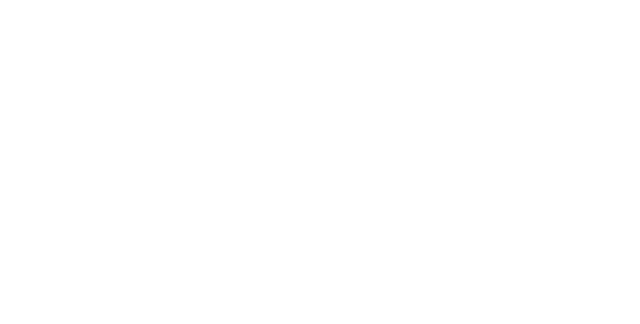
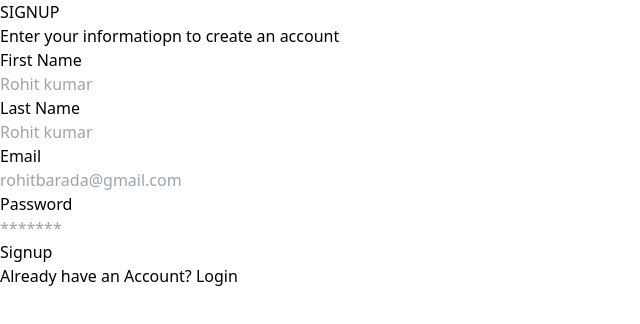
Before and after one commit to MrRohit-01/Paytm-basics, a React (Vite) app in the folder frontend/: page / in a window 1280 px wide. Before the commit this address had no page. Shown: the top 324 px of the page, without its empty margins (0-640 px from the left). Built offline with nearby package versions, Linux system fonts and the light colour scheme.

Commit message:
changed /signup route

```diff
--- a/frontend/src/App.jsx
+++ b/frontend/src/App.jsx
@@ -11,7 +11,7 @@
     <div>
       <BrowserRouter>
         <Routes>
-          <Route path="/signup" element={<SignUp/>}/>
+          <Route path="/" element={<SignUp/>}/>
           <Route path="/login" element={<LogIn/>}/>
           <Route path="/dashboard" userName={userName}
           balance={balance} users={Users}
--- a/frontend/src/routes/login.jsx
+++ b/frontend/src/routes/login.jsx
@@ -30,7 +30,7 @@
              <ButtonSumit label={"Login"}/>
             </div></div>
           </div>
-          <Warning text={"Don't have an account?"} button={'Sign Up'} path={"/signup"}/>
+          <Warning text={"Don't have an account?"} button={'Sign Up'} path={"/"}/>
         </div>
       </div>
     </>
```
